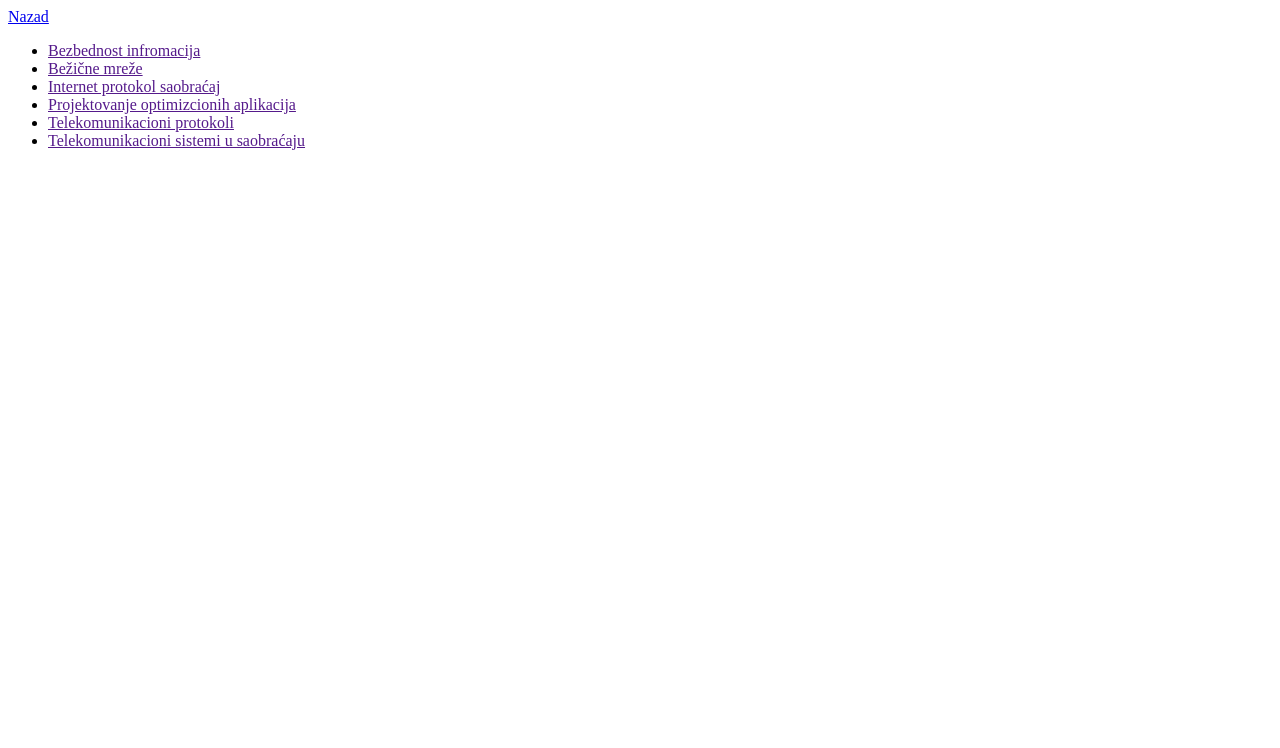
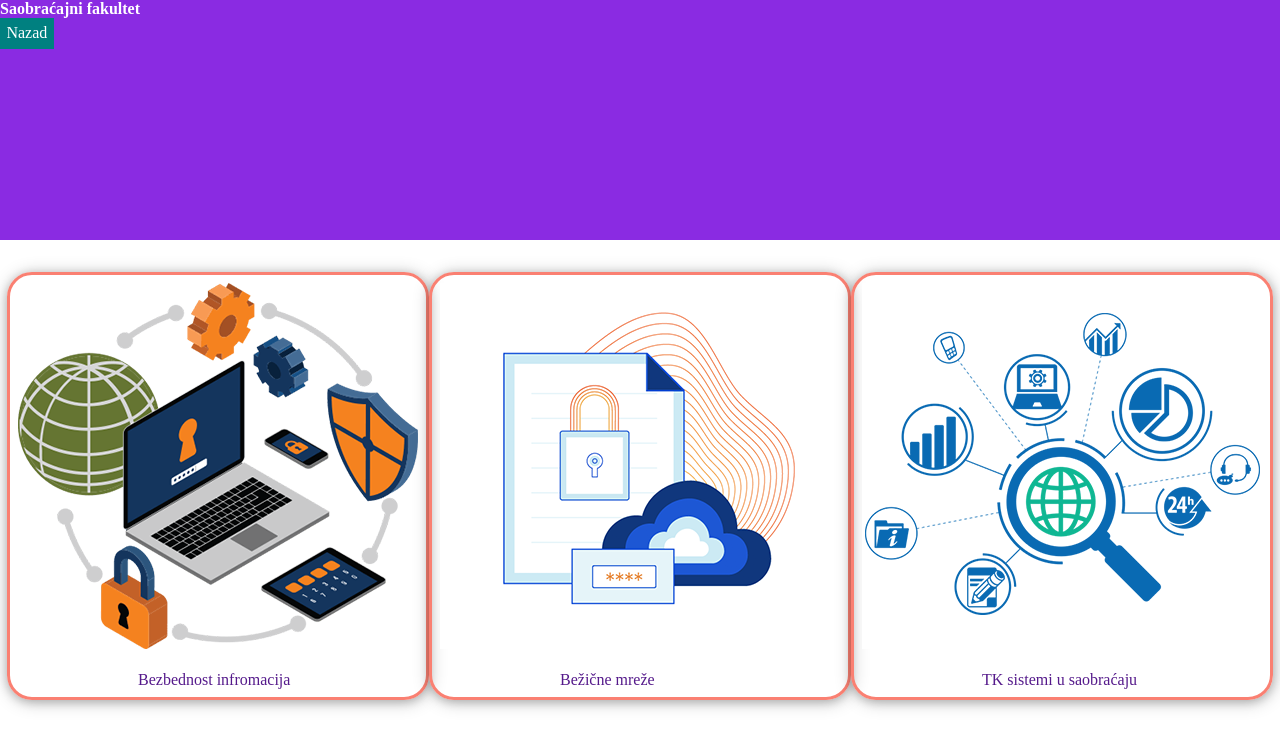
Before and after one commit to CoaPro/telekomunikacije, a plain HTML site: page master.html in a window 1280 px wide. Drawn offline with Linux system fonts and the light colour scheme.

Commit message:
Update 1 | 28. 1. 2021.

```diff
--- a/css/master.css
+++ b/css/master.css
@@ -0,0 +1,57 @@
+
+.container_a
+{
+    display: flex;
+    flex-direction: row;
+    justify-content: center;
+    align-items: center;
+    min-width: 400px;
+    margin: 0 auto;
+    padding: 2em;
+}
+
+.item
+{
+    border: 3px solid salmon;
+    border-radius: 25px;
+    justify-content: center;
+    align-items: center;
+    max-width: 400px;
+    padding: 0.5em;
+    box-shadow: 0 2px 10px 0 rgba(0, 0, 0, 0.2), 1px 2px 18px 0 rgba(0, 0, 0, 0.23);
+
+}
+
+.item img
+{
+    transition-property: transform;
+    transition-duration: 1s;
+}
+
+.item a
+{
+    text-decoration: none;
+    margin-left: 30%;
+    text-align: justify;
+
+}
+
+.item:hover
+{
+    opacity: 0.8;
+    transition-property: ease-in;
+}
+
+.item img:hover
+{
+    transition-duration: 1s;
+    transform: rotateY(180deg);
+}
+
+@media all and (max-width:1244px)
+{
+    .container_a
+    {
+        flex-direction: column;
+    }
+}
--- a/css/zaglavlje.css
+++ b/css/zaglavlje.css
@@ -4,3 +4,24 @@
     color: white;
     height: 30vh;
 }
+
+#m_nazad
+{
+    color: white;
+    display: inline-block;
+    background-color:teal;
+    padding: 0.4em;
+    text-decoration: none;
+}
+
+#sf_t
+{
+    font-weight: bold;
+    font-family: Montserrat;
+}
+
+*
+{
+    margin: 0;
+    padding: 0;
+}
--- a/master.html
+++ b/master.html
@@ -5,21 +5,69 @@
     <meta name="viewport" content="width=device-width, initial-scale=1.0">
     <title>Saobraćajni fakultet | Master akademske studije </title>
     <link rel="stylesheet" href="css/master.css">
+    <link rel="stylesheet" href="css/zaglavlje.css">
 </head>
 <body>
 
-    <div>
-       <a href="index.html">Nazad</a>
+
+    <div class="zaglavlje">
+        <p id="sf_t">Saobraćajni fakultet </p>
+        <a id="m_nazad" href="index.html">Nazad</a>
     </div>
 
-    <ul class="predmeti">
-        <li><a href="">Bezbednost infromacija</a></li>
-        <li><a href="">Bežične mreže</a></li>
-        <li><a href="">Internet protokol saobraćaj</a></li>
-        <li><a href="">Projektovanje optimizcionih aplikacija</a></li>
-        <li><a href="">Telekomunikacioni protokoli</a></li>
-        <li><a href="">Telekomunikacioni sistemi u saobraćaju</a></li>
-    </ul>
+    <div class="container_a">
+
+
+        <div class="item">
+            <img src="img/BI.png">
+            <br/>
+            <br/>
+            <div class="opis">
+                <a href="">Bezbednost infromacija</a>
+            </div>
+        </div>
+
+        <div class="item">
+            <img src="img/BM.png">
+            <br/>
+            <br/>
+            <div class="opis">
+            <a href="">Bežične mreže</a>
+            </div>
+        </div>
+
+        <div class="item">
+            <img src="img/TK.png">
+            <br/>
+            <br/>
+            <div class="opis">
+                <a href="">TK sistemi u saobraćaju</a>
+            </div>
+        </div>
+
+        <!--
+        <ul class="predmeti">
+
+
+            <li>
+                <img src="img/BI.png">
+                <a href=""> Bezbednost infromacija</a>
+            </li>
+            <li>
+                <img src="img/BM.png">
+                <a href="">Bežične mreže</a>
+            </li>
+
+            <li>
+                <img src="img/TK.png">
+                <a href="">Telekomunikacioni sistemi u saobraćaju</a>
+            </li>
+        </ul>
+
+        -->
+
+
+    </div>
 
 </body>
 </html>
```
Also changed, not shown: index.html (+1 -1 lines), js/osnovne.js (added, +15 -0 lines), osnovne.html (+48 -0 lines), t.html (+6 -5 lines), img/BI.png (added), img/BM.png (added), img/TK.png (added).
